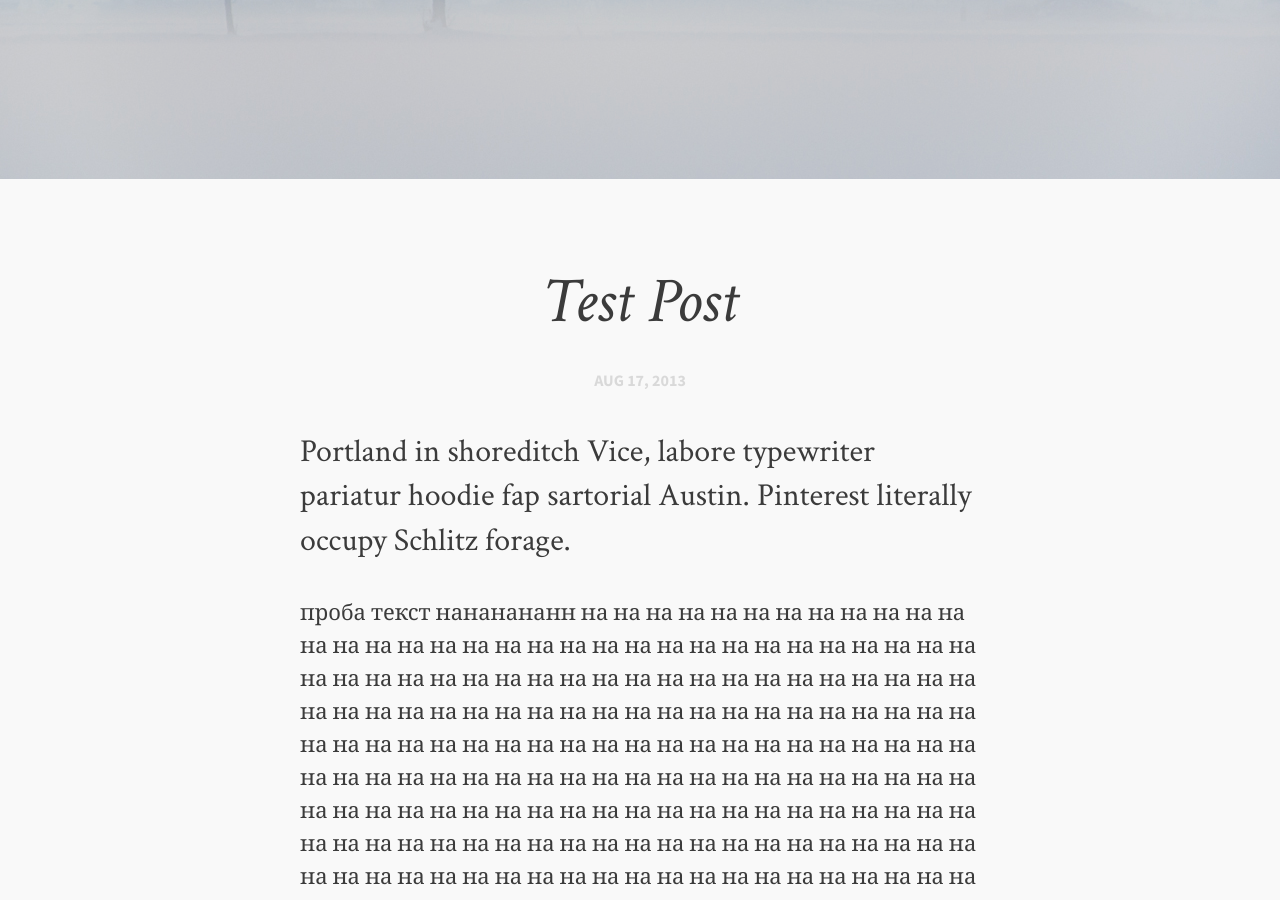
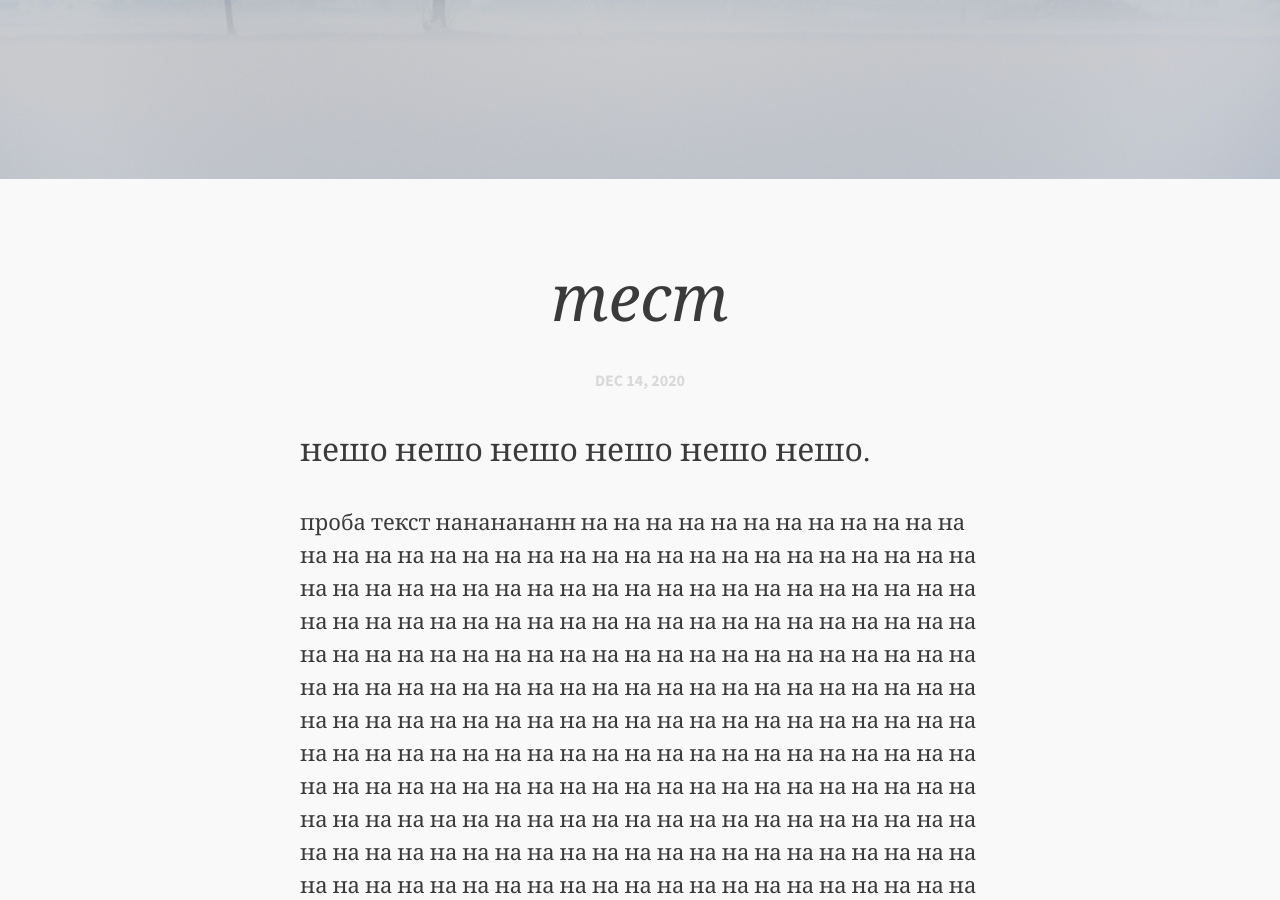
Before and after one commit to srednoshkolskifront/sf, a Jekyll site: the page built from _posts/2013-08-17-test-post.md, in a window 1280 px wide and 900 px high, scrolled down 371 px. Built offline with Jekyll 4.4.1, drawn with Linux system fonts in a browser that asks for light colours; comment, search, counter and statistics services are not loaded; some of the changed text lies outside the part shown.

Commit message:
Update 2013-08-17-test-post.md

```diff
--- a/_posts/2013-08-17-test-post.md
+++ b/_posts/2013-08-17-test-post.md
@@ -1,9 +1,9 @@
 ---
 layout: post-light-feature
-title: Test Post
-description: "Portland in shoreditch Vice, labore typewriter pariatur hoodie fap sartorial Austin. Pinterest literally occupy Schlitz forage."
+title: тест
+description: "нешо нешо нешо нешо нешо нешо."
 categories: articles
-date: 2013-08-17
+date: 2020-12-14
 image:
         feature: soft-trees.jpg
 ---
```
